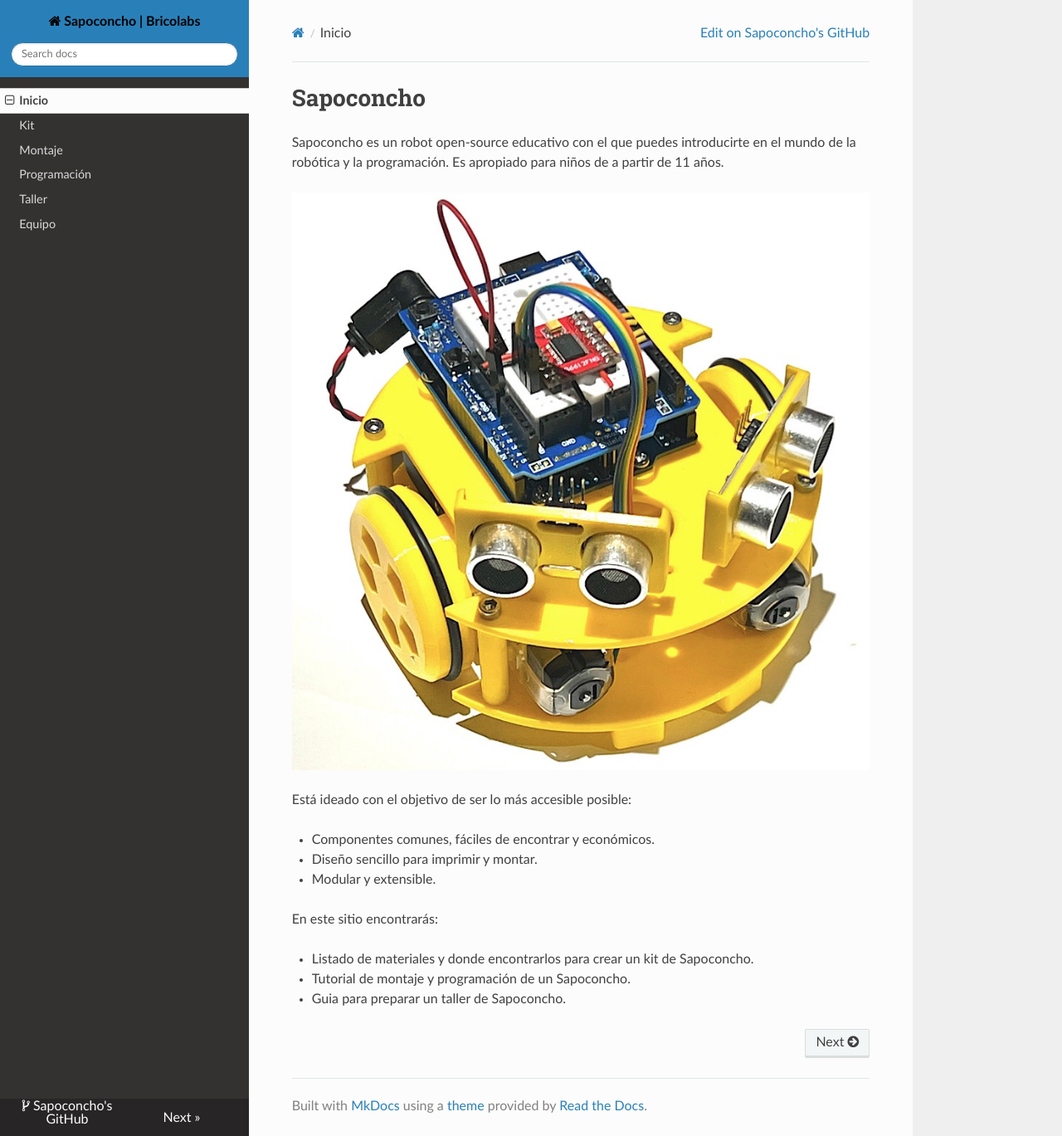
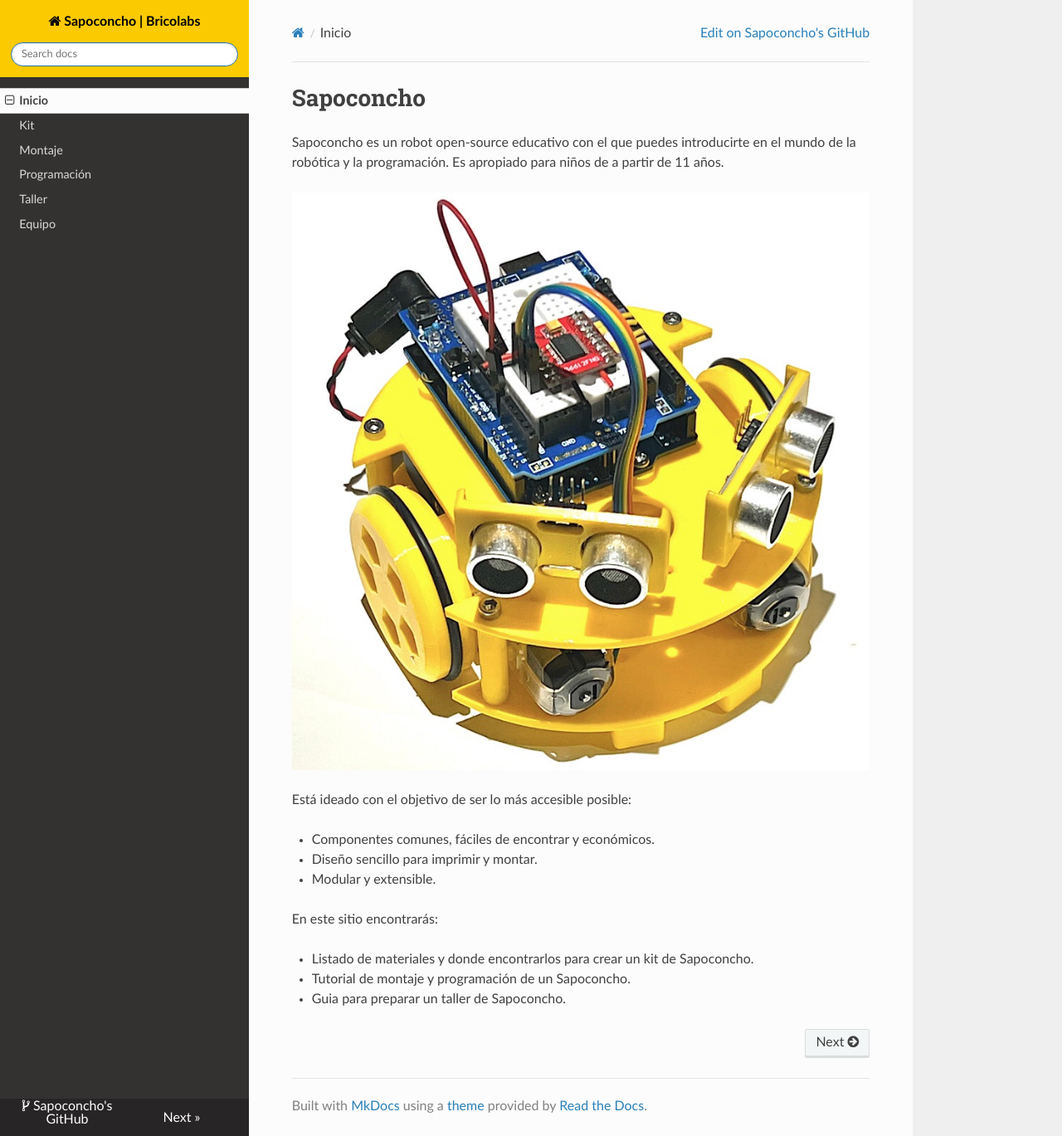
Before and after one commit to brico-labs/sapoconcho, an MkDocs documentation site: the page built from docs/index.md, in a window 1280 px wide and 1369 px high. Shown: the whole window at 83% size. Built offline with MkDocs 1.6.1, drawn with Linux system fonts in a browser that asks for light colours; nearby versions of some CDN libraries.

Commit message:
updated theme

```diff
--- a/docs/extra.css
+++ b/docs/extra.css
@@ -1,4 +1,4 @@
-.md-header {
+.wy-side-nav-search, .wy-nav-top {
   background-color: #fcca00;
 }
 
```
Also changed, not shown: 1 other file.
